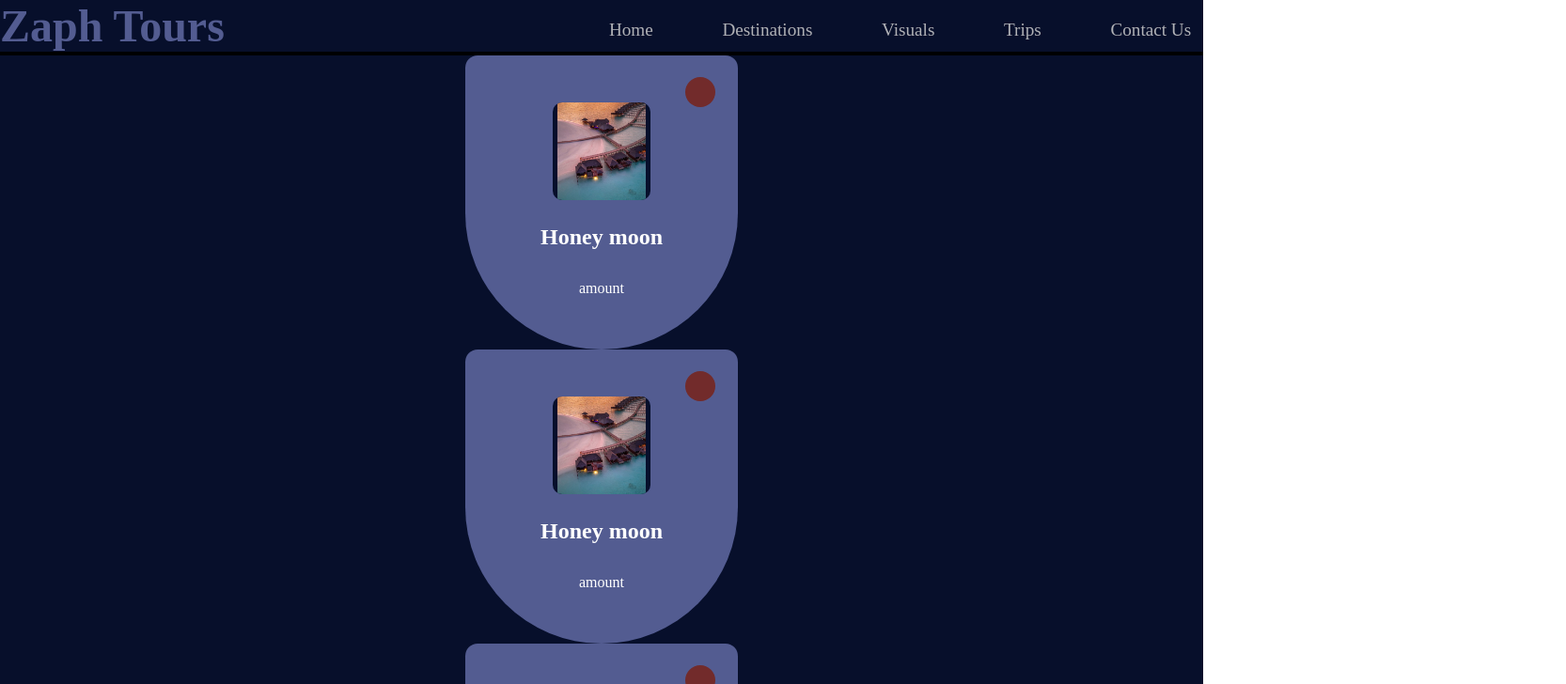
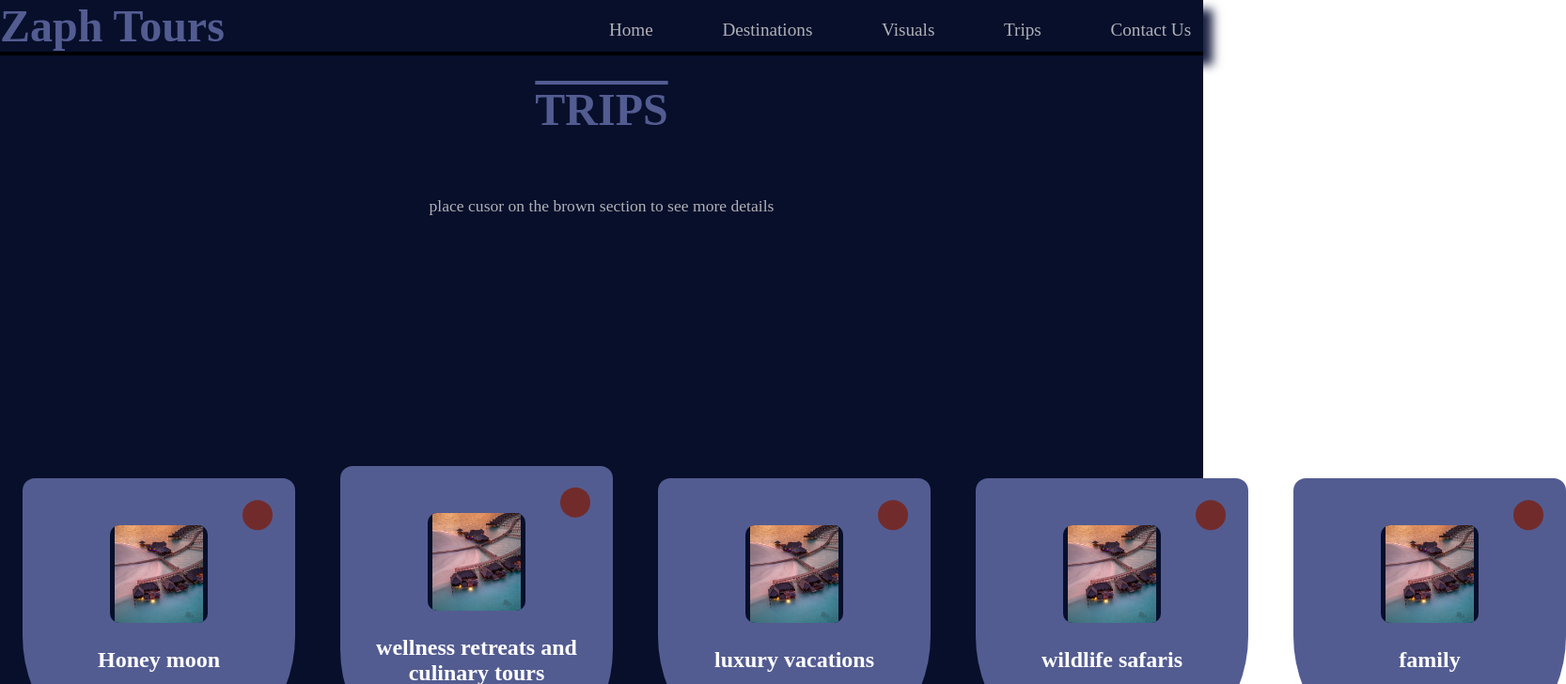
Before and after one commit to VicGriffin/ZAPH-TOURS, a React (Vite) app: page /Trips in a window 1280 px wide. Shown: the top 728 px of the page at 94% size, 1666 px wide, since content can reach past the window. Built offline with nearby package versions, Linux system fonts and the light colour scheme.

Commit message:
more on trips section

```diff
--- a/src/pages/Trips/Trips.css
+++ b/src/pages/Trips/Trips.css
@@ -2,6 +2,33 @@
     font: size 20px; ;
     background-color:#070F2B;
     color: white;
+}
+.trips-body .plan{
+    display: flex;
+    justify-content: space-between;
+    flex-direction: row;
+
+
+}
+.trips-body h1{
+    font-size: 3rem;
+    display: grid;
+    place-content: center;
+    text-transform: uppercase;
+    text-decoration: overline;
+    padding: 30PX;
+    color: #535C91;
+}
+
+.trips-body p{
+    color: #b0b1b6;
+    font-size: 1.1rem;
+    line-height: 1.8;
+    display: grid;
+    place-content: center;
+    align-items: center;
+    justify-content: center;
+    padding: 30px;
 }
  .ul{
     list-style: none;
--- a/src/pages/Trips/Trips.jsx
+++ b/src/pages/Trips/Trips.jsx
@@ -11,59 +11,11 @@ function Trips() {
   return (
     <>
     <section className="trips-body">
+        <h1>Trips</h1>
+        <h3></h3>
+        <p>place cusor on the brown section to see more details</p>
+        <section className='plan'>
         <div className="container">
-        <div className="card-board">
-            <div className="card__border">
-                <div className="card__place">
-                    <img src={honey_img} alt="" className="card__img" />
-                </div>
-            </div>
-            <h3 className="card--name">Honey moon</h3>
-            <span className="card--details">amount</span>
-
-            <div className="info">
-                <div className="info--icon">
-                    <i></i>
-                </div>
-
-                <div className="info--border">
-                    <div className="info--place">
-                        <img src={honey_img} alt="" className='img'/>
-                    </div>
-                </div>
-                <div className="info--data">
-                    <h3 className="info--name">Honey moon</h3>
-                    <span className="info--details">Lorem ipsum dolor sit amet consectetur.</span>
-                    <span className="info--location">nairobi kenya</span>
-                </div>
-            </div>
-        </div>
-        <div className="card-board">
-            <div className="card__border">
-                <div className="card__place">
-                    <img src={honey_img} alt="" className="card__img" />
-                </div>
-            </div>
-            <h3 className="card--name">Honey moon</h3>
-            <span className="card--details">amount</span>
-
-            <div className="info">
-                <div className="info--icon">
-                    <i></i>
-                </div>
-
-                <div className="info--border">
-                    <div className="info--place">
-                        <img src={honey_img} alt="" className='img'/>
-                    </div>
-                </div>
-                <div className="info--data">
-                    <h3 className="info--name">Honey moon</h3>
-                    <span className="info--details">Lorem ipsum dolor sit amet consectetur.</span>
-                    <span className="info--location">nairobi kenya</span>
-                </div>
-            </div>
-        </div>
         <div className="card-board">
             <div className="card__border">
                 <div className="card__place">
@@ -92,6 +44,124 @@ function Trips() {
         </div>
         </div>
 
+
+        <div className="container">
+        <div className="card-board">
+            <div className="card__border">
+                <div className="card__place">
+                    <img src={honey_img} alt="" className="card__img" />
+                </div>
+            </div>
+            <h3 className="card--name">wellness retreats and culinary tours</h3>
+            <span className="card--details">amount</span>
+
+            <div className="info">
+                <div className="info--icon">
+                    <i></i>
+                </div>
+
+                <div className="info--border">
+                    <div className="info--place">
+                        <img src={honey_img} alt="" className='img'/>
+                    </div>
+                </div>
+                <div className="info--data">
+                    <h3 className="info--name">beach holidays</h3>
+                    <span className="info--details">Lorem ipsum dolor sit amet consectetur.</span>
+                    <span className="info--location">nairobi kenya</span>
+                </div>
+            </div>
+        </div>
+        </div>
+
+        <div className="container">
+        <div className="card-board">
+            <div className="card__border">
+                <div className="card__place">
+                    <img src={honey_img} alt="" className="card__img" />
+                </div>
+            </div>
+            <h3 className="card--name"> luxury vacations</h3>
+            <span className="card--details">amount</span>
+
+            <div className="info">
+                <div className="info--icon">
+                    <i></i>
+                </div>
+
+                <div className="info--border">
+                    <div className="info--place">
+                        <img src={honey_img} alt="" className='img'/>
+                    </div>
+                </div>
+                <div className="info--data">
+                    <h3 className="info--name">eco-tours</h3>
+                    <span className="info--details">Lorem ipsum dolor sit amet consectetur.</span>
+                    <span className="info--location">nairobi kenya</span>
+                </div>
+            </div>
+        </div>
+        </div>
+
+        <div className="container">
+        <div className="card-board">
+            <div className="card__border">
+                <div className="card__place">
+                    <img src={honey_img} alt="" className="card__img" />
+                </div>
+            </div>
+            <h3 className="card--name">wildlife safaris</h3>
+            <span className="card--details">amount</span>
+
+            <div className="info">
+                <div className="info--icon">
+                    <i></i>
+                </div>
+
+                <div className="info--border">
+                    <div className="info--place">
+                        <img src={honey_img} alt="" className='img'/>
+                    </div>
+                </div>
+                <div className="info--data">
+                    <h3 className="info--name">cultural tours</h3>
+                    <span className="info--details">Lorem ipsum dolor sit amet consectetur.</span>
+                    <span className="info--location">nairobi kenya</span>
+                </div>
+            </div>
+        </div>
+        </div>
+
+        <div className="container">
+        <div className="card-board">
+            <div className="card__border">
+                <div className="card__place">
+                    <img src={honey_img} alt="" className="card__img" />
+                </div>
+            </div>
+            <h3 className="card--name"> family</h3>
+            <span className="card--details">amount</span>
+
+            <div className="info">
+                <div className="info--icon">
+                    <i></i>
+                </div>
+
+                <div className="info--border">
+                    <div className="info--place">
+                        <img src={honey_img} alt="" className='img'/>
+                    </div>
+                </div>
+                <div className="info--data">
+                    <h3 className="info--name">adventure</h3>
+                    <span className="info--details">Lorem ipsum dolor sit amet consectetur.</span>
+                    <span className="info--location">nairobi kenya</span>
+                </div>
+            </div>
+        </div>
+        </div>
+        </section>
+
     </section>
     </>
   )
```
